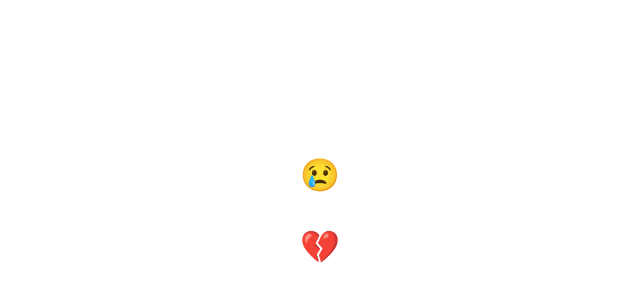
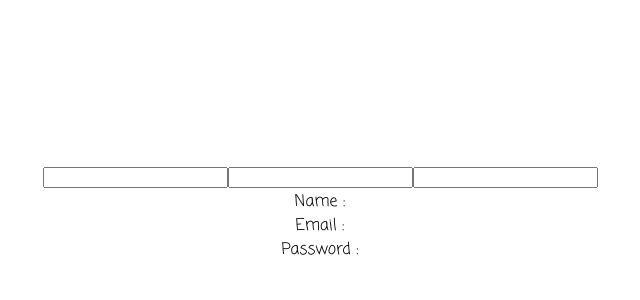
Before and after one commit to rafiurrafi/react-bootcamp, a React (Create React App) app: page / in a window 1280 px wide. Shown: the part 186-486 px from the top of the page, without its empty margins (320-960 px from the left). Built offline with nearby package versions, Linux system fonts and the light colour scheme.

Commit message:
added input using hook

```diff
--- a/src/app.jsx
+++ b/src/app.jsx
@@ -1,12 +1,10 @@
 import React from "react";
 import "./app.css";
-import CounterClass from "./todos/hook-intro/counterClass";
-import CounterHooks from "./todos/hook-intro/counterHooks";
-import Toggler from "./todos/hook-intro/toggler";
+import SimpleForm from "./todos/hook-intro/simpleForm";
 const App = (props) => {
   return (
     <div className="App">
-      <Toggler />
+      <SimpleForm />
     </div>
   );
 };
--- /dev/null
+++ b/src/todos/hook-intro/simpleForm.jsx
@@ -0,0 +1,25 @@
+import React, { useState } from 'react';
+const SimpleForm = (props) => {
+    const [name, setName] = useState("");
+    const [email, setEmail] = useState("");
+    const [password, setPassword] = useState("");
+    const handleName = e => {
+        setName(e.target.value)
+    }
+    const handleEmail = e => {
+        setEmail(e.target.value)
+    }
+    const handlePassword = e => {
+        setPassword(e.target.value)
+    }
+    return ( <form>
+        <input value = {name} onChange = {handleName} />
+        <input value = {email} onChange = {handleEmail} />
+        <input value = {password} onChange = {handlePassword} />
+        <span> <br />Name : {name} <br />
+        Email : {email} <br />
+        Password : {password} <br /></span>
+    </form> );
+}
+
+export default SimpleForm;
```
